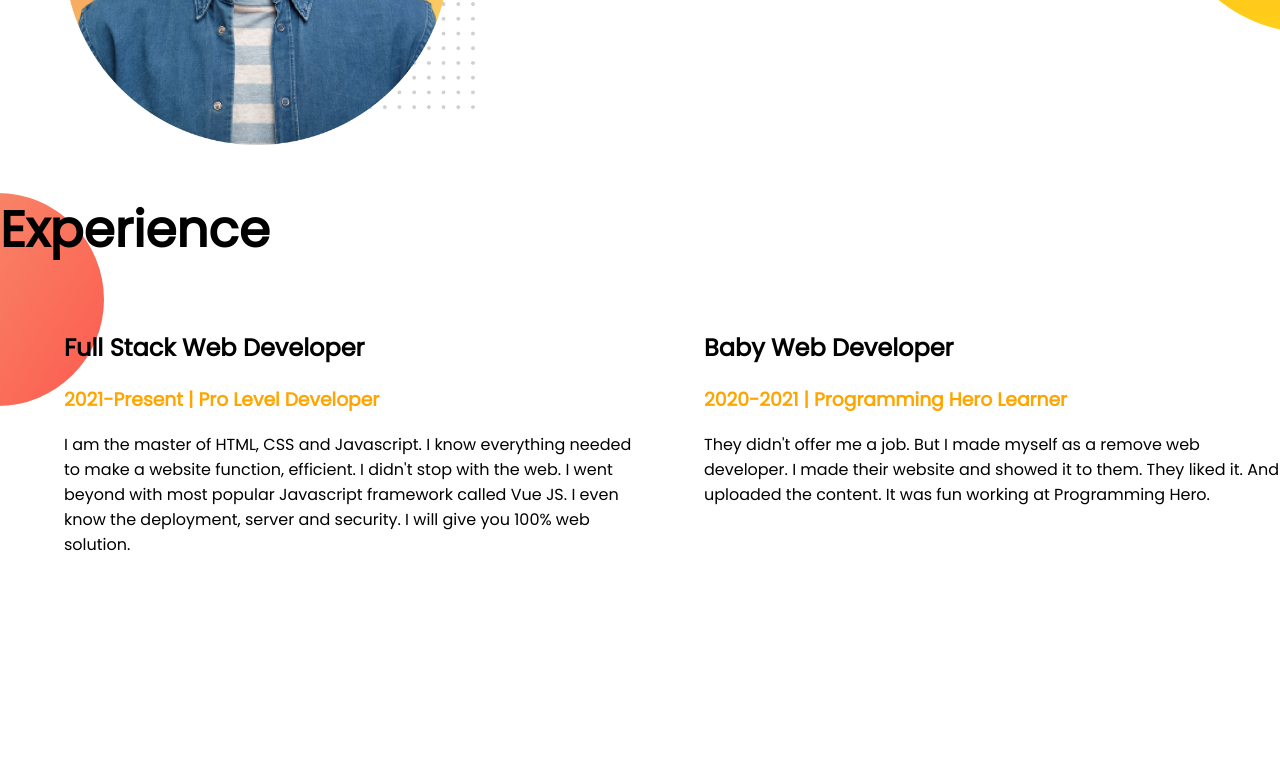
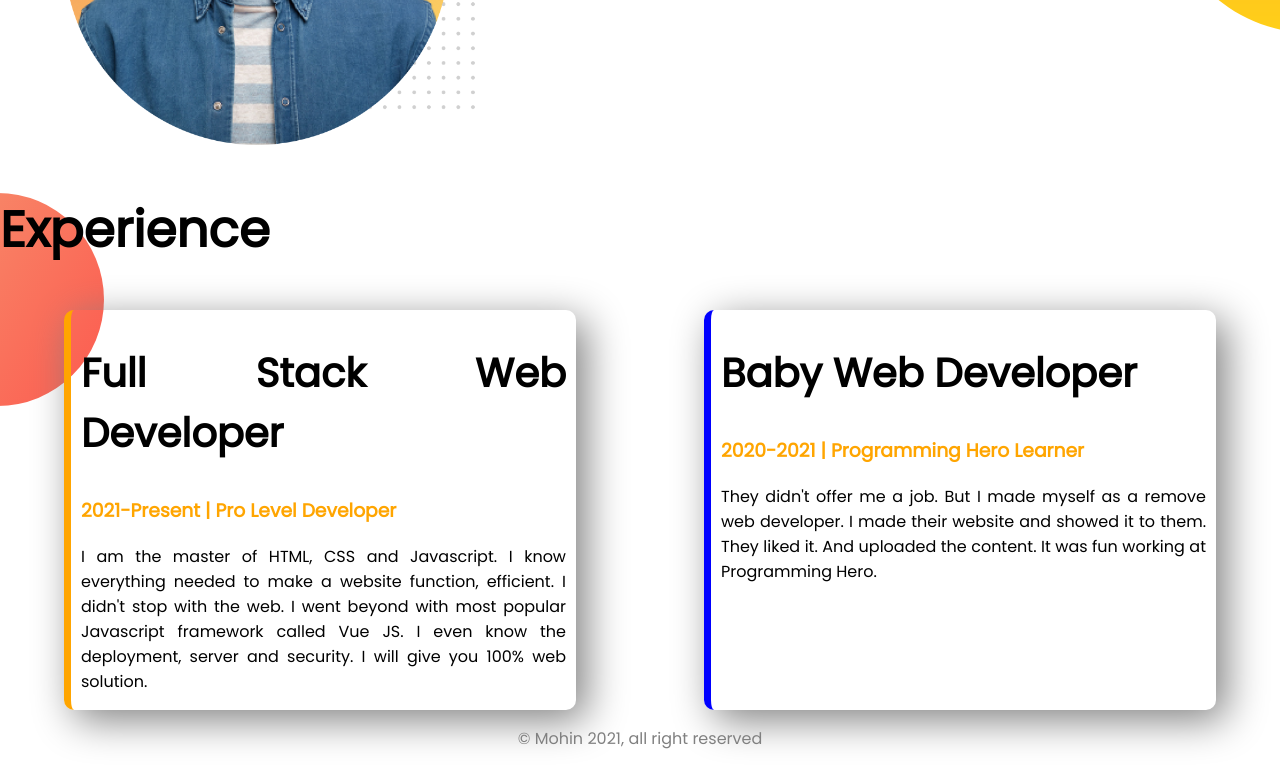
Before and after one commit to md-mohin-uddin/developer, a plain HTML site: page index.html in a window 1280 px wide. Shown: the part 961-1728 px from the top of the page. Before the commit the page ends 1534 px from the top, so only its background shows below. Drawn offline with Linux system fonts and the light colour scheme.

Commit message:
footer done

```diff
--- a/index.html
+++ b/index.html
@@ -44,7 +44,7 @@
     <section class="experience-area">
         <h1>Experience</h1>
         <div class="flexible-container">
-            <div class="half-width">
+            <div id="full-stack" class="experience-item">
                 <h2>Full Stack Web Developer
                 </h2>
                 <h3 class="orange-color">2021-Present | Pro Level Developer</h3>
@@ -53,7 +53,7 @@
                     Vue
                     JS. I even know the deployment, server and security. I will give you 100% web solution.</p>
             </div>
-            <div class="half-width">
+            <div id="baby-developer" class="experience-item ">
                 <h2>Baby Web Developer</h2>
                 <h3 class="orange-color">2020-2021 | Programming Hero Learner</h3>
                 <p>They didn't offer me a job. But I made myself as a remove web developer. I made their website and
@@ -64,5 +64,8 @@
 
     </section>
 </body>
+<footer>
+    <p>© Mohin 2021, all right reserved</p>
+</footer>
 
 </html>
--- a/style.css
+++ b/style.css
@@ -5,6 +5,10 @@ body {
 
 h1 {
     font-size: 50px;
+}
+
+h2 {
+    font-size: 40px;
 }
 
 .orange-color {
@@ -49,3 +53,28 @@ h1 {
     background-image: url(images/exp-bg.png);
     background-repeat: no-repeat;
 }
+
+.experience-item {
+    width: 40%;
+    text-align: justify;
+    margin-left: 5%;
+    margin-right: 5%;
+    padding-left: 10px;
+    padding-right: 10px;
+    box-shadow: 10px 10px 40px gray;
+    border-radius: 10px;
+
+}
+
+#full-stack {
+    border-left: 7px solid orange;
+}
+
+#baby-developer {
+    border-left: 7px solid blue;
+}
+
+footer {
+    text-align: center;
+    color: gray;
+}
```
